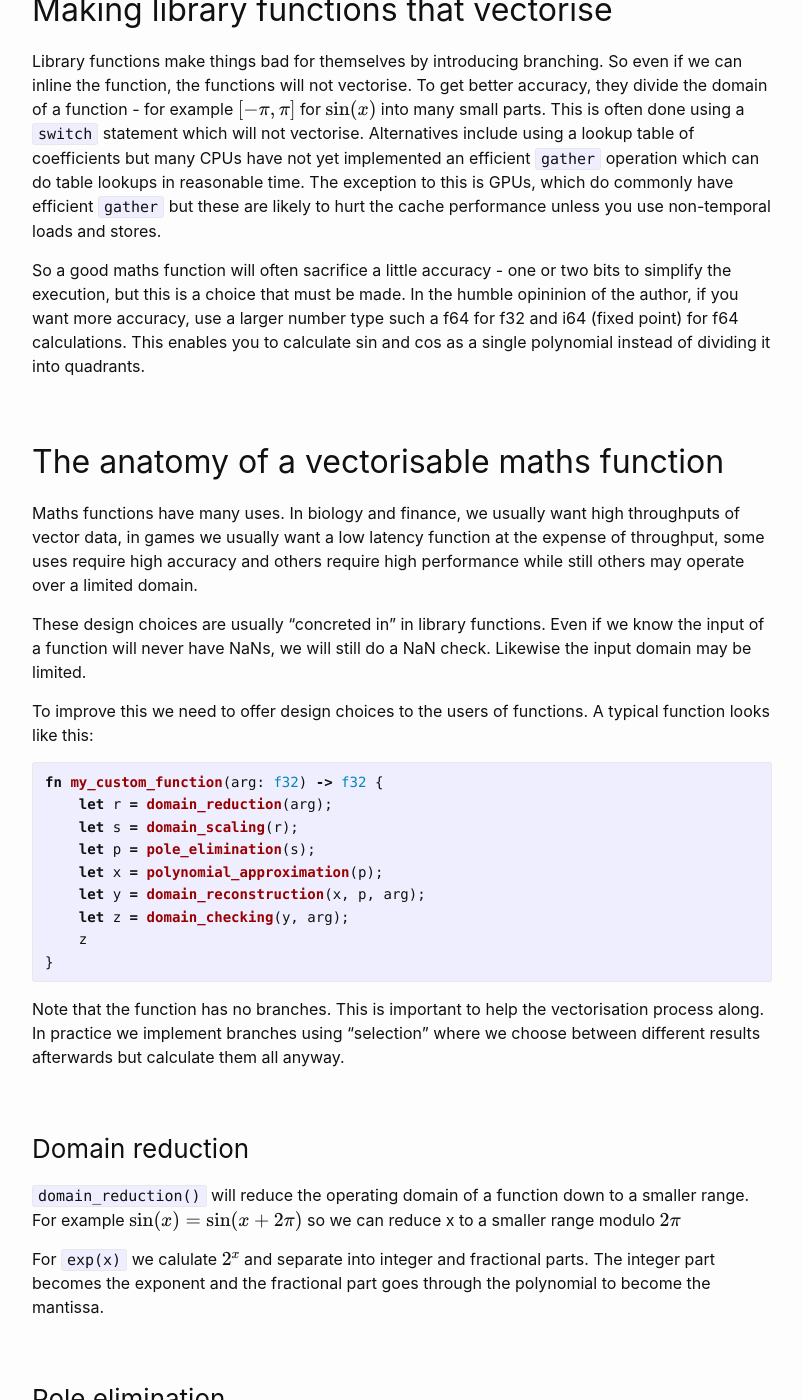
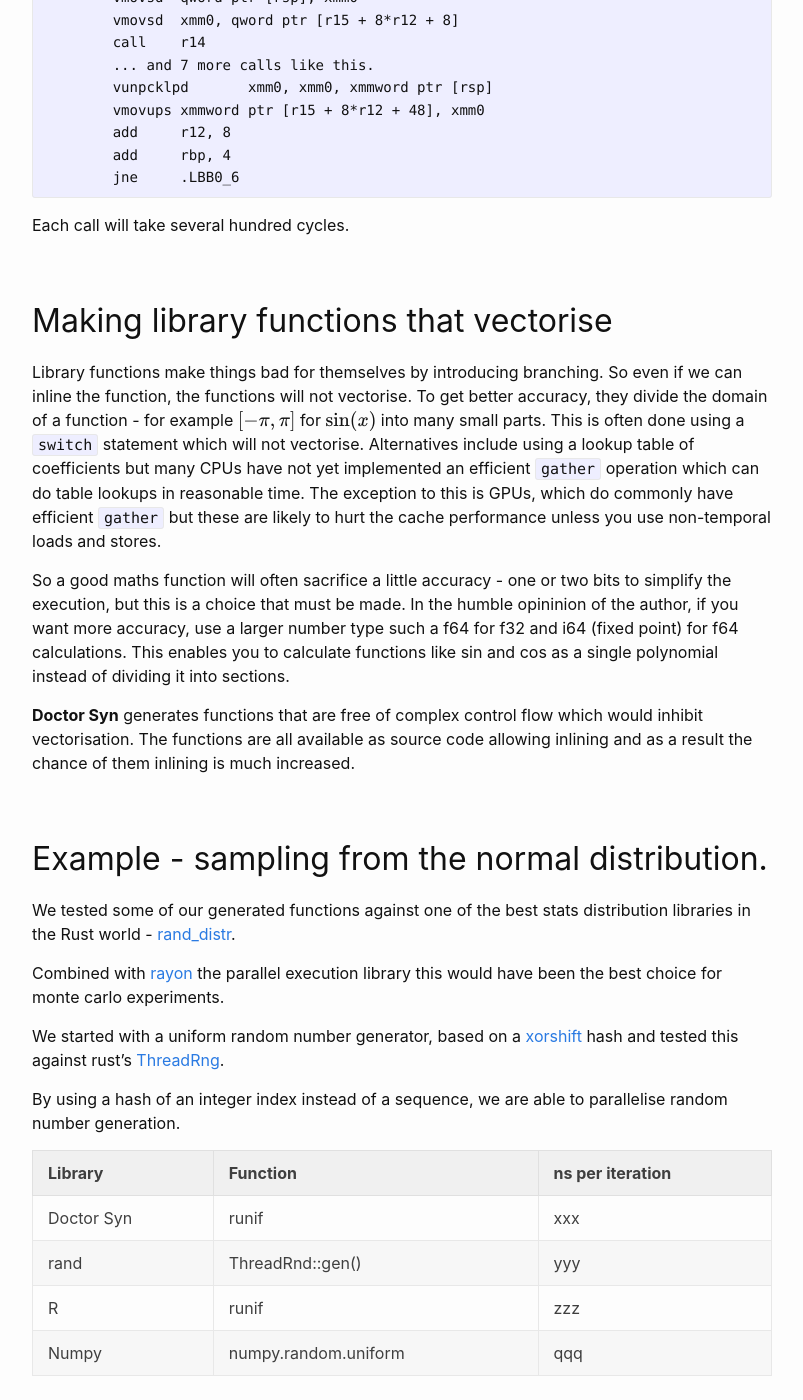
Before and after one commit to atomicincrement/atomicincrement.github.io, a Jekyll site: the page built from _posts/2021-11-18-polynomial-approximation.md, in a window 1280 px wide and 1400 px high, scrolled down 3305 px. Shown: the whole window, without its empty margins (238-1041 px from the left). Built offline with Jekyll 4.4.1, drawn with Linux system fonts in a browser that asks for light colours; some of the changed text lies outside the part shown.

Commit message:
Simplified article.

````diff
--- a/_posts/2021-11-18-polynomial-approximation.md
+++ b/_posts/2021-11-18-polynomial-approximation.md
@@ -56,13 +58,19 @@ be better off using fixed point integer arithmetic. Solutions that use table loo
 poor performers on 2020-era CPUs, but may get better as the **gather** instructions become
 optimised in SIMD implementations.
 
-## Our results
+Existing functions will not vectorise primarily because:
 
+* They are in shared or static libraries.
+* They contain branches and look-up tables.
 
+These things were not a problem in the 1970's when many of these functions
+were written, but today this is a problem. So we can't just inline the
+legacy functions and hope that they will vectorise because they are
+not designed to do so.
 
 ## Autovectorisation
 
-In't old days we would write our fast functions in assembler or even write assembler
+In the past we would write our fast functions in assembler or even write assembler
 to write our functions in machine code. But we like to think that we are more civilised
 now. Such functions were hard to read and impossible to improve. Many such functions
 hang around like a bad smell and more are being produced by chip vendors for special
@@ -73,20 +81,29 @@ we need a way of writing regular C or Rust code and having the compiler convert
 SIMD code. We try to avoid writing SIMD code ourselves, these days, instead we make sure that
 our code will vectorised on modern compilers.
 
-So instead of:
+So instead of something like:
 
 ```rust
-fn inc_doubles_simd(x: &mut [f64]) {
-    for x in x.chunks_exact(4) {
-        // Some complex SIMD code
-    }
-    for x in x.chunks_exact(4).remainder() {
-        *x += 1;
+use std::arch::x86_64::*;
+
+pub fn inc_doubles_simd(x: &mut [f64]) {
+    unsafe {
+        let one = _mm256_broadcast_sd(&1.0);
+        for x in x.chunks_exact_mut(4) {
+            let a = _mm256_loadu_pd(&x[0] as *const f64);
+            let b = _mm256_add_pd(a, one);
+            _mm256_storeu_pd(&mut x[0] as *mut f64, b);
+        }
+        for x in x.chunks_exact_mut(4).into_remainder() {
+            *x += 1.0;
+        }
     }
 }
 ```
 
-we can write:
+[Godbolt](https://godbolt.org/z/TKaK1dr3v)
+
+we can simply write:
 
 ```rust
 fn inc_doubles_scalar(x: &mut [f64]) {
@@ -96,7 +113,10 @@ fn inc_doubles_scalar(x: &mut [f64]) {
 }
 ```
 
-## Vectorises or not?
+[Godbolt](https://godbolt.org/z/qG5asYMGn)
+
+This is much easier to read, works on all known hardware without modifications and
+does not specify a vector size, which might be variable.
 
 Vectorisers are fickle beasts however. If the wind blows in the wrong direction, the compiler
 will often fail to vectorise or worse - vectorise in the IR and then convert the vector
@@ -147,152 +167,31 @@ So a good maths function will often sacrifice a little accuracy - one or two bit
 to simplify the execution, but this is a choice that must be made. In the humble
 opininion of the author, if you want more accuracy, use a larger number type
 such a f64 for f32 and i64 (fixed point) for f64 calculations. This enables
-you to calculate sin and cos as a single polynomial instead of dividing
-it into quadrants.
+you to calculate functions like sin and cos as a single polynomial instead of dividing
+it into sections.
 
-## The anatomy of a vectorisable maths function
+**Doctor Syn** generates functions that are free of complex control flow
+which would inhibit vectorisation. The functions are all available as source code
+allowing inlining and as a result the chance of them inlining is much increased.
 
-Maths functions have many uses. In biology and finance, we usually want high throughputs
-of vector data, in games we usually want a low latency function at the expense of
-throughput, some uses require high accuracy and others require high performance while
-still others may operate over a limited domain.
+## Example - sampling from the normal distribution.
 
-These design choices are usually "concreted in" in library functions. Even if we
-know the input of a function will never have NaNs, we will still do a NaN check.
-Likewise the input domain may be limited.
+We tested some of our generated functions against one of the best stats distribution
+libraries in the Rust world - [rand_distr](https://docs.rs/rand_distr/0.4.2/rand_distr/).
 
-To improve this we need to offer design choices to the users of functions.
-A typical function looks like this:
+Combined with [rayon](https://docs.rs/rayon/1.5.1/rayon/) the parallel execution library
+this would have been the best choice for monte carlo experiments.
 
-```rust
-fn my_custom_function(arg: f32) -> f32 {
-    let r = domain_reduction(arg);
-    let s = domain_scaling(r);
-    let p = pole_elimination(s);
-    let x = polynomial_approximation(p);
-    let y = domain_reconstruction(x, p, arg);
-    let z = domain_checking(y, arg);
-    z
-}
-```
+We started with a uniform random number generator, based on a
+[xorshift](https://en.wikipedia.org/wiki/Xorshift) hash and tested this against
+rust's [ThreadRng](https://docs.rs/rand/0.8.4/rand/fn.thread_rng.html).
 
-Note that the function has no branches. This is important to
-help the vectorisation process along. In practice we implement
-branches using "selection" where we choose between different
-results afterwards but calculate them all anyway.
+By using a hash of an integer index instead of a sequence, we are able to
+parallelise random number generation.
 
-### Domain reduction
-
-`domain_reduction()` will reduce the operating domain of a function
-down to a smaller range. For example $$\sin(x) = \sin(x + 2\pi)$$
-so we can reduce x to a smaller range modulo $$2\pi$$
-
-For `exp(x)` we calulate $$2^x$$ and separate into integer and fractional
-parts. The integer part becomes the exponent and the fractional
-part goes through the polynomial to become the mantissa.
-
-### Pole elimination
-
-`pole_elimination()` uses a rational denominator to eliminate
-poles (infinites) in functions. This increases the accuracy
-for functions like $$\tan(x)$$ which has infinites at $$\pm\frac {\pi} {2}$$.
-We do this by dividing the result by $$(x-a)(x-b)...$$ where $$a$$ and $$b$$ are
-the locations of the poles. We can add more poles outside the domain
-to "straighten out" the function and reduce the size of coefficients in
-the next step.
-
-### Polynomial approximation
-
-`polynomial_approximation()` calculates a polynomial approximation
-of a function in a limited domain. If the domain is very small, a Taylor
-series can be used, but in **Doctor Syn** we use Newton polynomials
-to approximate any function, even those without Taylor series.
-
-The problem with Taylor series is that they approximate a function
-accurately only at one point, but a carefully chosen Newton polynomial
-will give accurate results over a wide range. We can improve on the
-polynomial using the Remez algorithm, but it can be highly unstable
-and usually the benefit is small.
-
-Polynomial approximations can be chose to make the result 100% accurate
-in certain places. For example $$\sin(\frac{\pi}{2})$$ should be exact.
-
-### Domain reconstruction
-
-Usually when doing the domain reduction and pole elimination, we need
-to map back into the final domain afterwards. For example when
-calculating $$\exp(x)$$ we need to reconstruct the result from
-exponent and mantissa or in a quadrant form $$\sin(x)$$ where
-we calculate $$\sin(x)$$ and $$\cos(x)$$ we need to select the
-quadrant.
-
-In the case of poles, we divide by our "pole polynomial" to
-reintroduce the poles we eliminated.
-
-### Domain checking
-
-`domain_checking()` is the process of testing the incomming
-parameters against known bounds. For example `exp(x)` has an
-operating range of roughly $$x < 710$$ beyond which we overflow
-for values $$x < -710$$ we will underflow and this needs to be
-handled.
-
-Domain checking is optional if you know that the input range
-is always satisfied, for example when calculating `logsum`
-or `softmax` in neural network execution.
-
-## Getting Rust and C to generate good code.
-
-**Doctor Syn** generates functions in Rust or C for use in
-Numpy, R or stand alone. However the code generation
-will be awful for your whole program if you do not use
-the correct environment.
-
-In Rust, we can make platform agnostic settings for `rustc`
-by including the following flags in your `.cargo/config.toml`
-
-```toml
-[build]
-rustflags = ["-C", "target-cpu=native", "-C", "opt-level=2"]
-```
-
-We can also enable specific target features on a per-function
-basis using the `target_feature` attribute:
-
-```rust
-/// Function specialised for avx2-capable cpus.
-#[target_feature(enable = "avx2")] unsafe fn foo_avx2() {
-    foo_impl()
-}
-```
-
-Other switches are possible, for example adding llvm-specific
-optimisation settings for loop interleave and vectorisation.
-
-In C, build systems are more ad-hoc and you will need to add
-compiler flags to tell your compiler to enable vectorisation
-and you may also use `__attribute__ ((__target__ ("feature")))`
-to functions. [See](https://gcc.gnu.org/onlinedocs/gcc-9.1.0/gcc/Function-Multiversioning.html)
-
-## Accuracy
-
-But is my function accurate enough? This would depend a great deal
-on what we define as accuracy.
-
-| Accuracy kind        |function|  Meaning   |
-|----------------------||--------------------|
-|Maximum absolute error|$$\max_{abs}(f(x))$$| $$\max(\|f_{approx}(x) - f_{ref}(x)\|)$$ for all x in the domain. |
-|Maximum relative error|$$\max_{rel}(f(x))$$| $$\max(\|\frac {f_{approx}(x) - f_{ref}(x)\|}{f_{ref}})$$ for all x in the domain. |
-|Unit in the Last Place error|$$ULP(f(x))$$| $$\max(\|bits(f_{approx}(x)) - bits(f_{ref}(x))\|)$$ where $$bits(x)$$ is the IEEE representation of that value. For example in hex `1.0f = 0x3f800000` and `1.0f + ULP(1.0f) = 0x3f800001`|
-
-Many library functions return either an exact $$bits(f(x))$$ or $$bits(f(x))\pm 1$$. Games-orientated functions concentrate on $$\max_{abs}(f(x))$$, usually less that $$2^{-21}$$ which makes the functions
-able to run many times faster.
-
-In practice, in statsistics the variance is usually much higher than the error in the calculation
-which cancels out statistically with many additions. Using 32 bit float in stats is perfectly fine
-if you do not sum the numbers naively - ie. sequentailly! I would challenge anyone to prove otherwise.
-With 32 bit float, we also do not need to compute so many terms for polynomials.
-
-The functions generated by **Doctor Syn** are usually comparable to **GCC libm**, but can be customised
-to be either more accurate or to run many times faster. How does **Doctor Syn** know how accurate
-**GCC libm** is? We can calculate values to 100 decimal places internally using [`BigDecimal`](https://docs.rs/bigdecimal/0.3.0/bigdecimal/).
+|Library|Function|ns per iteration|
+|-------|----|----------------|
+|Doctor Syn|runif|xxx|
+|rand|ThreadRnd::gen()|yyy|
+|R|runif|zzz|
+|Numpy|numpy.random.uniform|qqq|
````
Also changed, not shown: other parts of _posts/2021-11-18-polynomial-approximation.md (+5 -3 lines).
